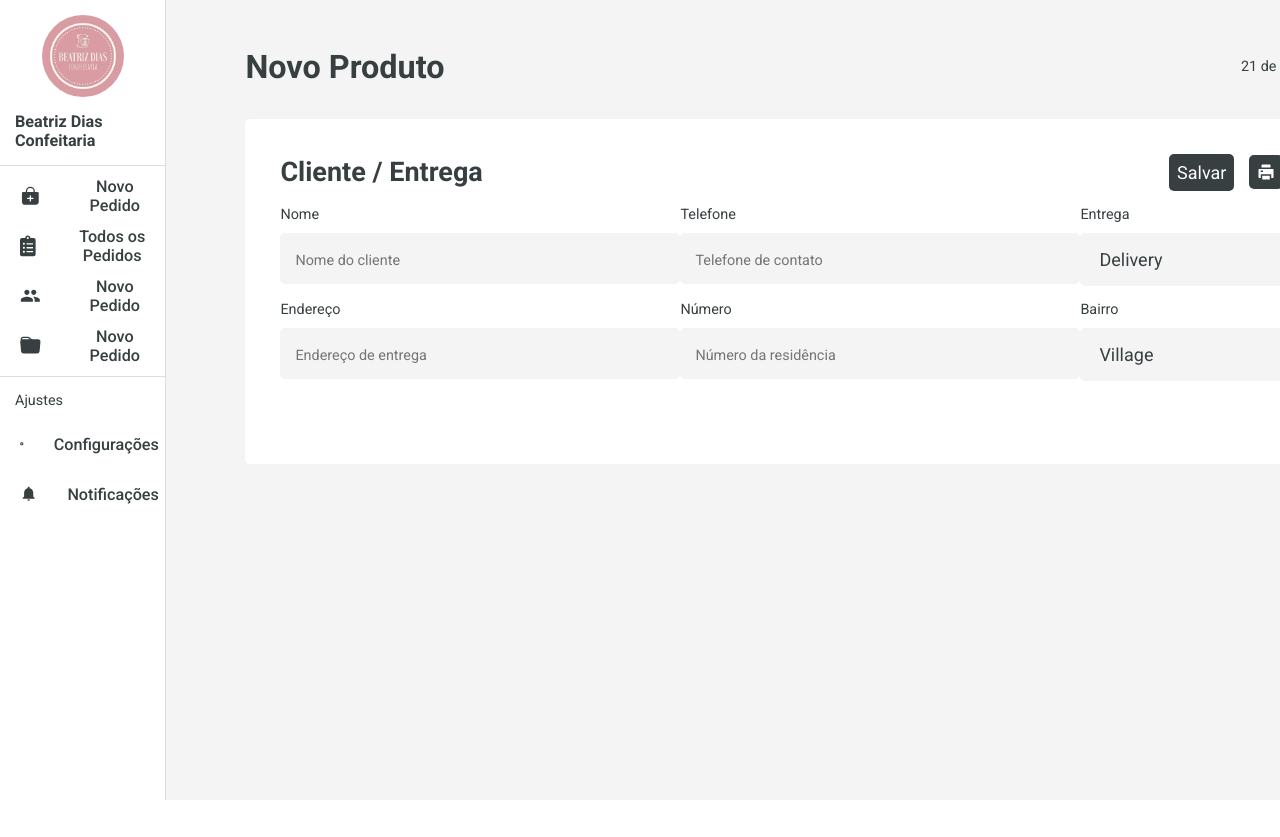
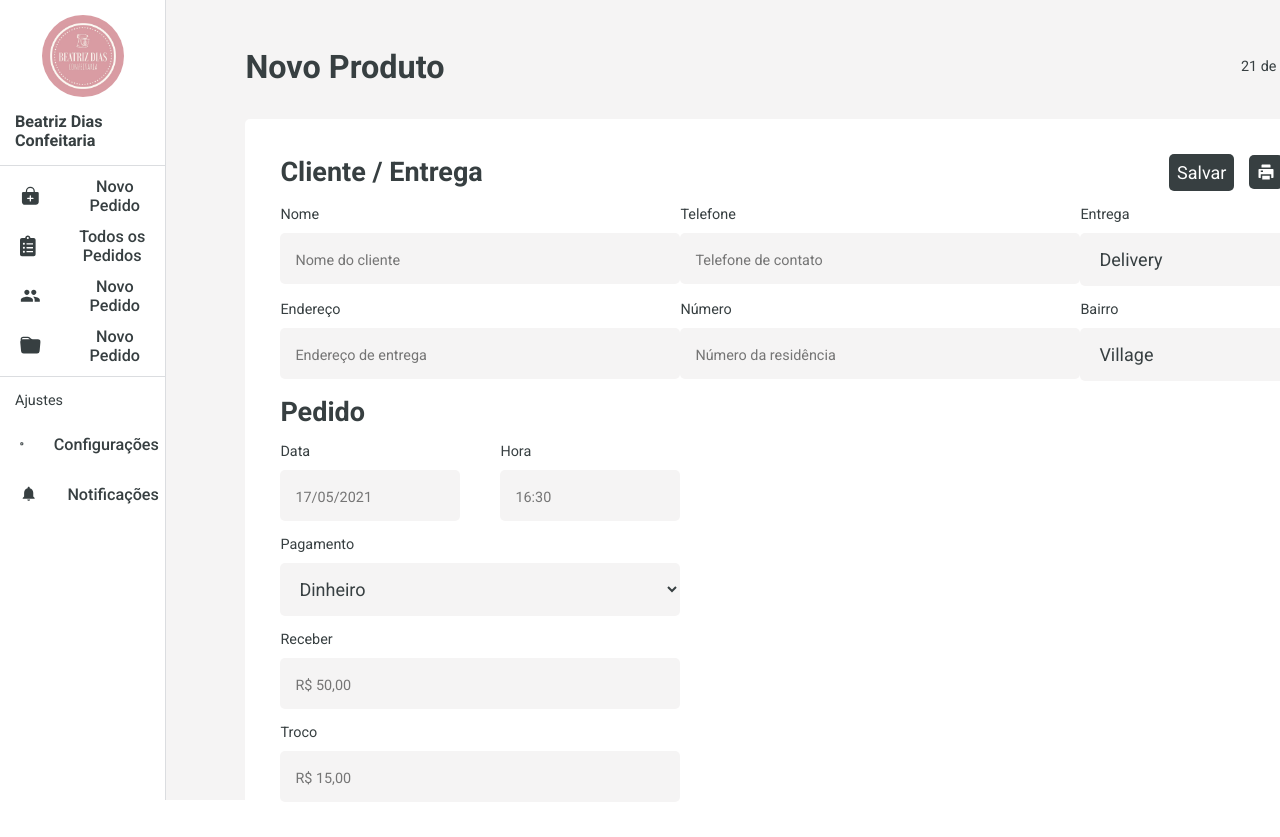
Before and after one commit to Emerson-MM-Filho/Order-Manager-Front, a React (Create React App) app in the folder react-system/: page / in a window 1280 px wide. Shown: the top 837 px of the page. Before the commit the page ends 800 px from the top, so only its background shows below. Built offline with nearby package versions, Linux system fonts and the light colour scheme.

Commit message:
create send details container

```diff
--- a/react-system/src/components/newOrder.css
+++ b/react-system/src/components/newOrder.css
@@ -1,6 +1,5 @@
 #newOrderContainer {
     width: 100%;
-    height: 50%;
     padding: 35px;
     background-color: #fff;
     border-radius: 5px;
@@ -25,3 +24,25 @@
     display: flex;
     justify-content: space-between;
 }
+
+#inlineContainer {
+    display: flex;
+}
+
+#sendDetails {
+    width: 400px;
+    margin-top: 15px;
+}
+
+#inlineInput {
+    display: flex;
+    justify-content: space-between;
+}
+
+#inlineInput .inputText {
+    width: 45%;
+}
+
+#inlineInput input {
+    width: 100%;
+}
--- a/react-system/src/components/newOrder.js
+++ b/react-system/src/components/newOrder.js
@@ -10,6 +10,7 @@ function newOrder() {
 
   const sendType = ['Delivery', 'Retirar no local']
   const district = ['Village', 'Centro']
+  const payment = ['Dinheiro', 'Cartão']
 
   return (
     <div id="newOrderContainer">
@@ -31,6 +32,21 @@ function newOrder() {
         <TextInput name="Número" placeholderInput="Número da residência"/>
         <SelectInput name="Bairro" allOptions={district}/>
       </div>
+      <div id="inlineContainer">
+        <div id="sendDetails">
+          <h4>Pedido</h4>
+          <div id="inlineInput">
+            <TextInput name="Data" placeholderInput="17/05/2021"/>
+            <TextInput name="Hora" placeholderInput="16:30"/>
+          </div>
+          <SelectInput name="Pagamento" allOptions={payment}/>
+          <TextInput name="Receber" placeholderInput="R$ 50,00"/>
+          <TextInput name="Troco" placeholderInput="R$ 15,00"/>
+        </div>
+        <div id="orderDetails">
+
+        </div>
+      </div>
     </div>
   )
 }
--- a/react-system/src/components/selectInput.css
+++ b/react-system/src/components/selectInput.css
@@ -1,10 +1,3 @@
-.inputText {
-    display: flex;
-    flex-direction: column;
-    font-size: .8rem;
-    margin-top: 15px;
-}
-
 .inputText select {
     margin-top: 10px;
     background-color: #F5F4F4;
```
